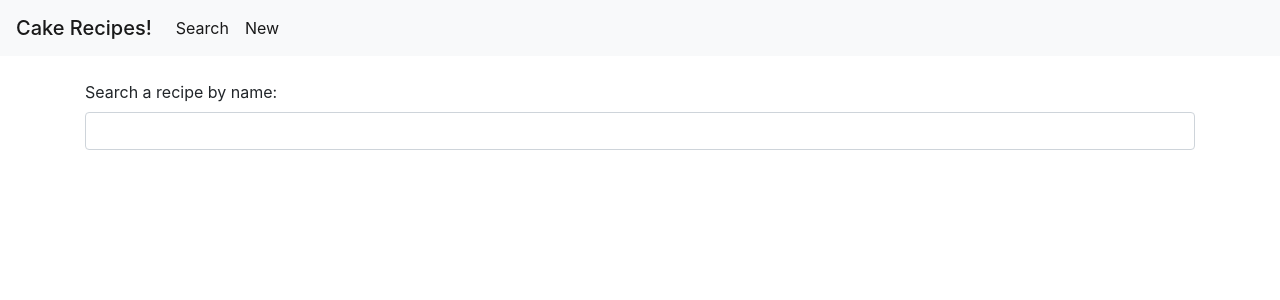
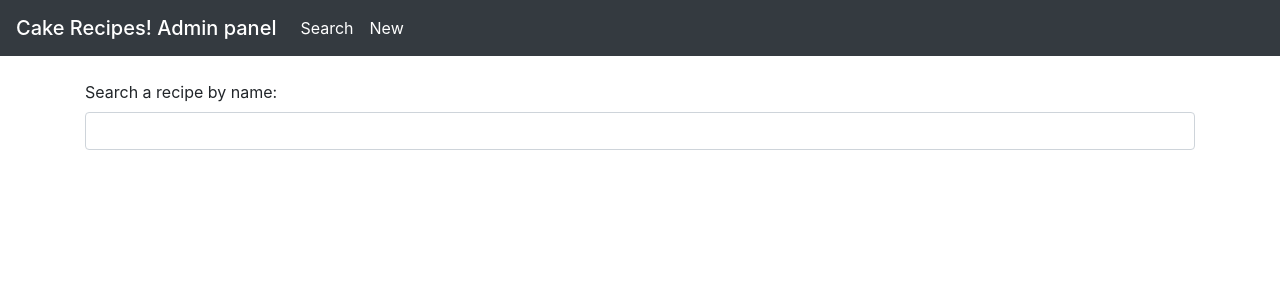
Before and after one commit to Amadek/cake-recipes-client-desktop, a React (Create React App) app: page / in a window 1280 px wide. Shown: the top 300 px of the page. Built offline with nearby package versions, Linux system fonts and the light colour scheme; sample sign-in values are in the browser's storage.

Commit message:
Some fixes before presentation (#4)
* some fixes before presentation

Co-authored-by: Amadeusz Pecherczyk <a.pecherczyk@protonmail.com>

```diff
--- a/src/EditRecipe.js
+++ b/src/EditRecipe.js
@@ -92,7 +92,7 @@ class EditRecipe extends React.Component {
           <label htmlFor='recipe-name'>Recipe name:</label>
           <input type='text' className='form-control' value={this.state.recipeName} onChange={this.handleRecipeNameChange} />
           <label htmlFor='recipe-content' className='mt-3'>Recipe content:</label>
-          <textarea id='recipe-content' className='form-control' rows='20' value={this.state.recipeContent} onChange={this.handleRecipeContentChange} />
+          <textarea id='recipe-content' className='form-control' rows='10' value={this.state.recipeContent} onChange={this.handleRecipeContentChange} />
           <button type='button' className='btn btn-primary mt-3' disabled={this.state.saveButtonDisabled} onClick={this.handleSave}>{this.state.saveButtonContent}</button>
           <button type='button' className='btn btn-outline-danger mt-3 ml-3' data-toggle='modal' data-target='#sureToDeleteModal'>Delete</button>
         </form>
--- a/src/NavBar.js
+++ b/src/NavBar.js
@@ -4,8 +4,8 @@ import { Link } from 'react-router-dom';
 export class NavBar extends React.Component {
   render () {
     return (
-      <nav className='navbar navbar-expand-lg navbar-light bg-light'>
-        <span className='navbar-brand mb-0 h1'>Cake Recipes!</span>
+      <nav className='navbar navbar-expand-sm navbar-dark bg-dark'>
+        <span className='navbar-brand mb-0 h1'>Cake Recipes! Admin panel</span>
         <div className='collapse navbar-collapse'>
           <ul className='navbar-nav'>
             <li className='nav-item active'>
--- a/src/electron-starter.js
+++ b/src/electron-starter.js
@@ -1,4 +1,4 @@
-import electron from 'electron';
+const electron = require('electron');
 // Module to control application life.
 const app = electron.app;
 // Module to create native browser window.
@@ -10,7 +10,9 @@ let mainWindow;
 
 function createWindow () {
   // Create the browser window.
-  mainWindow = new BrowserWindow({ width: 800, height: 600 });
+  mainWindow = new BrowserWindow({ width: 600, height: 700 });
+
+  electron.session.defaultSession.clearStorageData([], (data) => {});
 
   // and load the index.html of the app.
   mainWindow.loadURL('http://localhost:3000');
```
